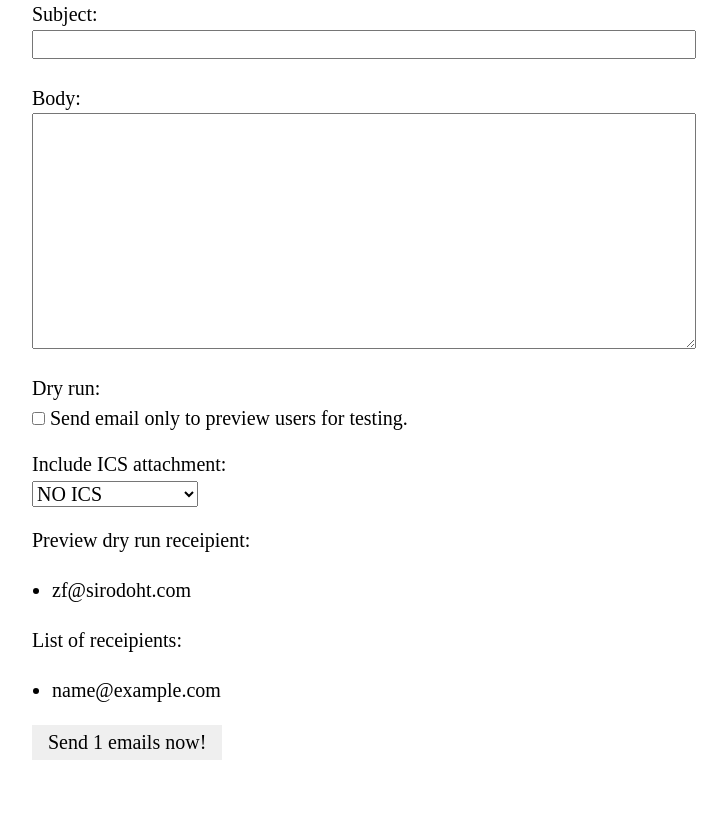
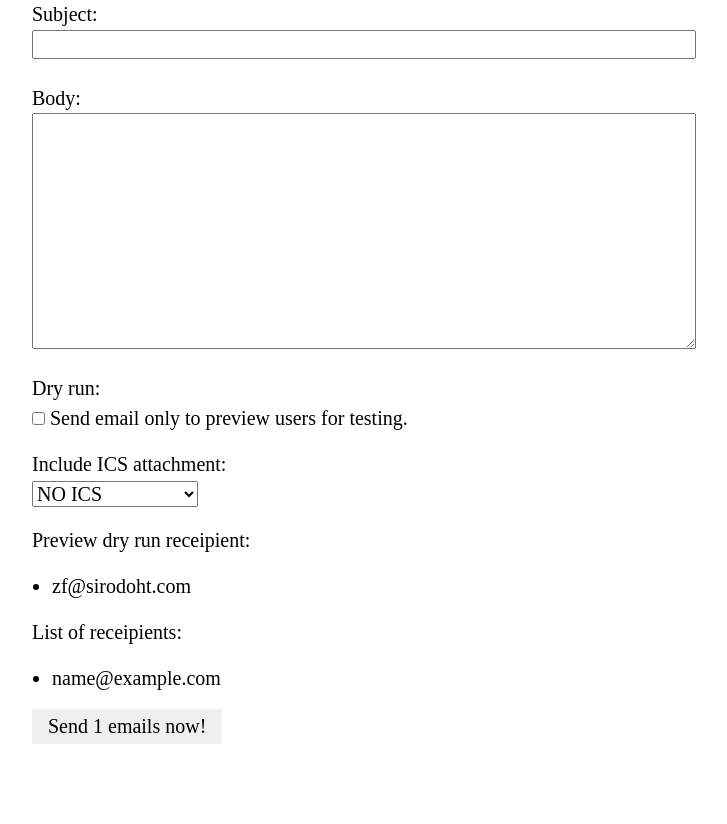
Before and after one commit to chaitinschool/chaitinschool.org, a Django app: page /broadcast/ in a window 1280 px wide. Shown: the part 352-1176 px from the top of the page, without its empty margins (276-1003 px from the left). After the commit the page ends 1096 px from the top, so only its background shows below. Run offline with Django 3.2, Linux system fonts and the light colour scheme; a user stored in the database is signed in; tables that the repository leaves empty hold one stand-in row (values such as "Sample post").

Commit message:
change list margin styles

```diff
--- a/main/static/style.css
+++ b/main/static/style.css
@@ -235,6 +235,7 @@ nav a {
 ul,
 ol {
     padding-left: 20px;
+    margin: 16px 0;
 }
 
 article {
```
